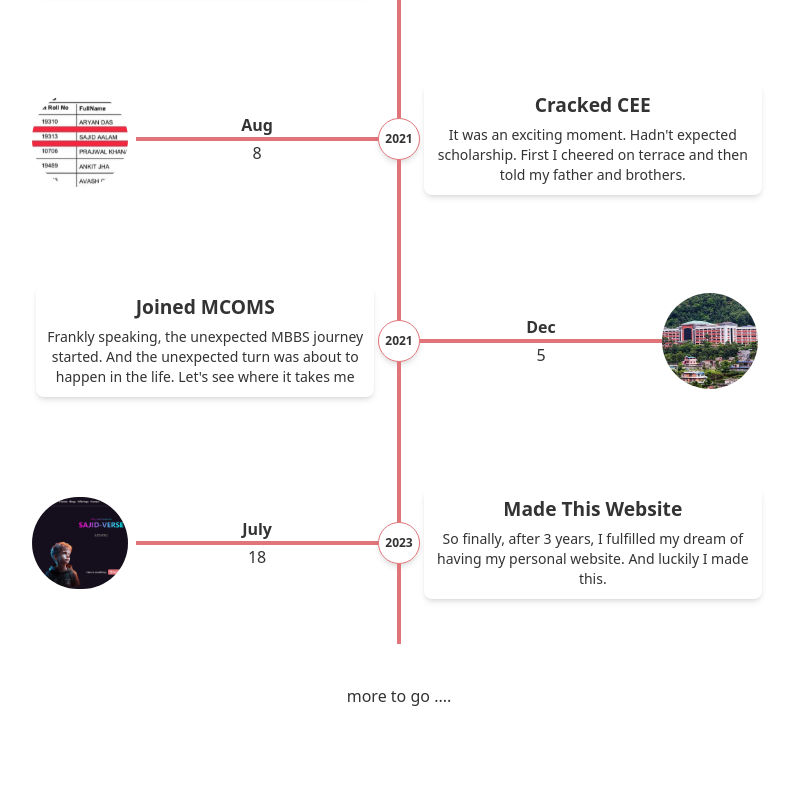
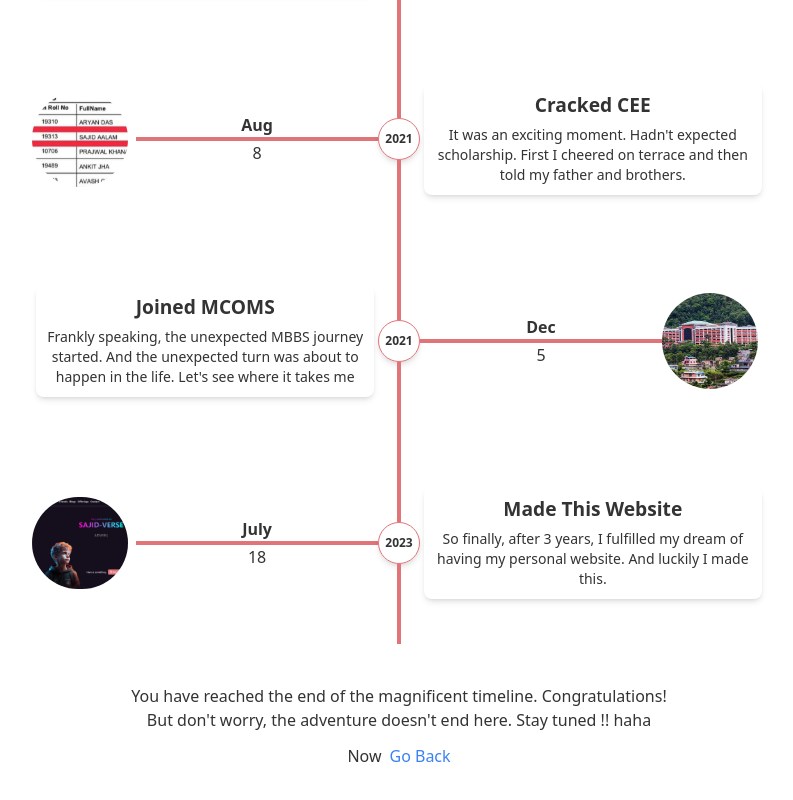
Before and after one commit to 2mdsajid/portfolio, a Next.js app: page /timeline in a window 1280 px wide. Shown: the part 4904-5704 px from the top of the page, without its empty margins (241-1034 px from the left). Before the commit the page ends 5652 px from the top, so only its background shows below. Built offline with nearby package versions, Linux system fonts and the light colour scheme; no server answers.

Commit message:
go back and stories links

```diff
--- a/src/app/components/(eventtimeline)/EventTimeline.tsx
+++ b/src/app/components/(eventtimeline)/EventTimeline.tsx
@@ -4,6 +4,7 @@ import React from 'react';
 import Image from 'next/image';
 import AnimatedButton from './AnimatedMoreButton';
 import { Balancer } from 'react-wrap-balancer';
+import GoBackButton from '@/app/components/reused/GoBackButton';
 
 const EventTimeline = ({ events, isHomePage }: { events: Event[], isHomePage: boolean }) => {
     const animationtype = 'zoom-in'
@@ -96,8 +97,9 @@ const EventTimeline = ({ events, isHomePage }: { events: Event[], isHomePage: bo
             </>}
 
             {!isHomePage &&
-                <div className='w-full flex items-center justify-center my-10  '>
-                    <p>more to go .... </p>
+                <div className='w-full flex flex-col space-y-3 items-center justify-center my-10  '>
+                    <p className='text-center'>You have reached the end of the magnificent timeline. Congratulations! <br/>But don&apos;t worry, the adventure doesn&apos;t end here. Stay tuned !! haha</p>
+                    <GoBackButton/>
                 </div>
             }
 
--- /dev/null
+++ b/src/app/components/reused/GoBackButton.tsx
@@ -0,0 +1,20 @@
+'use client'
+
+import { useRouter } from 'next/navigation';
+
+const GoBackButton = () => {
+  const router = useRouter();
+
+  const handleGoBack = () => {
+    router.back();
+  }
+
+  return (
+    <div className='flex space-x-2'>
+        <p>Now </p>
+      <button className='text-blue-500 hover:underline' onClick={handleGoBack}>Go Back</button>
+    </div>
+  );
+};
+
+export default GoBackButton;
--- a/src/app/page.tsx
+++ b/src/app/page.tsx
@@ -80,7 +80,15 @@ const page = async () => {
                 <div className='my-[2rem] py-5 h-max'>
                     <h1 className=' text-center text-lg mx-auto '>
                         <Balancer>
-                            Also check out my <Link target='_blank' className='text-blue-500 hover:underline' href={'https://oldsajidportfolio.netlify.app'}>Old Website</Link>
+                            Do check out my <Link target='_blank' className='text-blue-500 hover:underline' href={'https://oldsajidportfolio.netlify.app'}>Old Website</Link>
+                        </Balancer>
+                    </h1>
+                </div>
+
+                <div className='my-[2rem] py-3 h-max'>
+                    <h1 className=' text-center text-lg mx-auto '>
+                        <Balancer>
+                            Also check out <Link target='_blank' className='text-blue-500 hover:underline' href={'https://www.instagram.com/stories/highlights/17976623704752499/'}>My Gaming</Link> and  <Link target='_blank' className='text-blue-500 hover:underline' href={'https://www.instagram.com/stories/highlights/17852516654783515/'}>Trekking</Link> highlights in my <Link target='_blank' className='text-blue-500 hover:underline' href={'https://www.instagram.com/c0mrad1/'}>Instagram (@c0mrad1)</Link> account !
                         </Balancer>
                     </h1>
                 </div>
```
